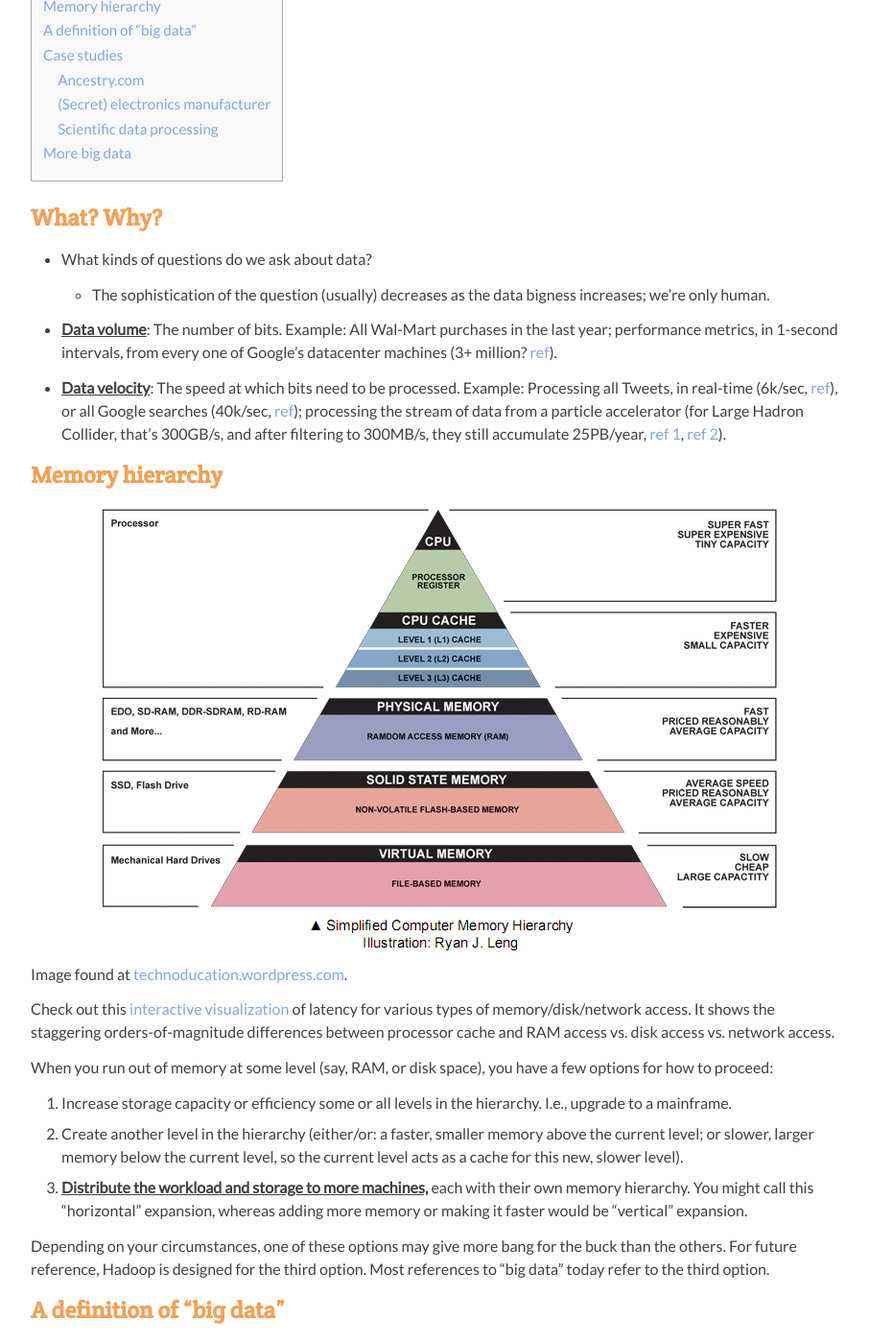
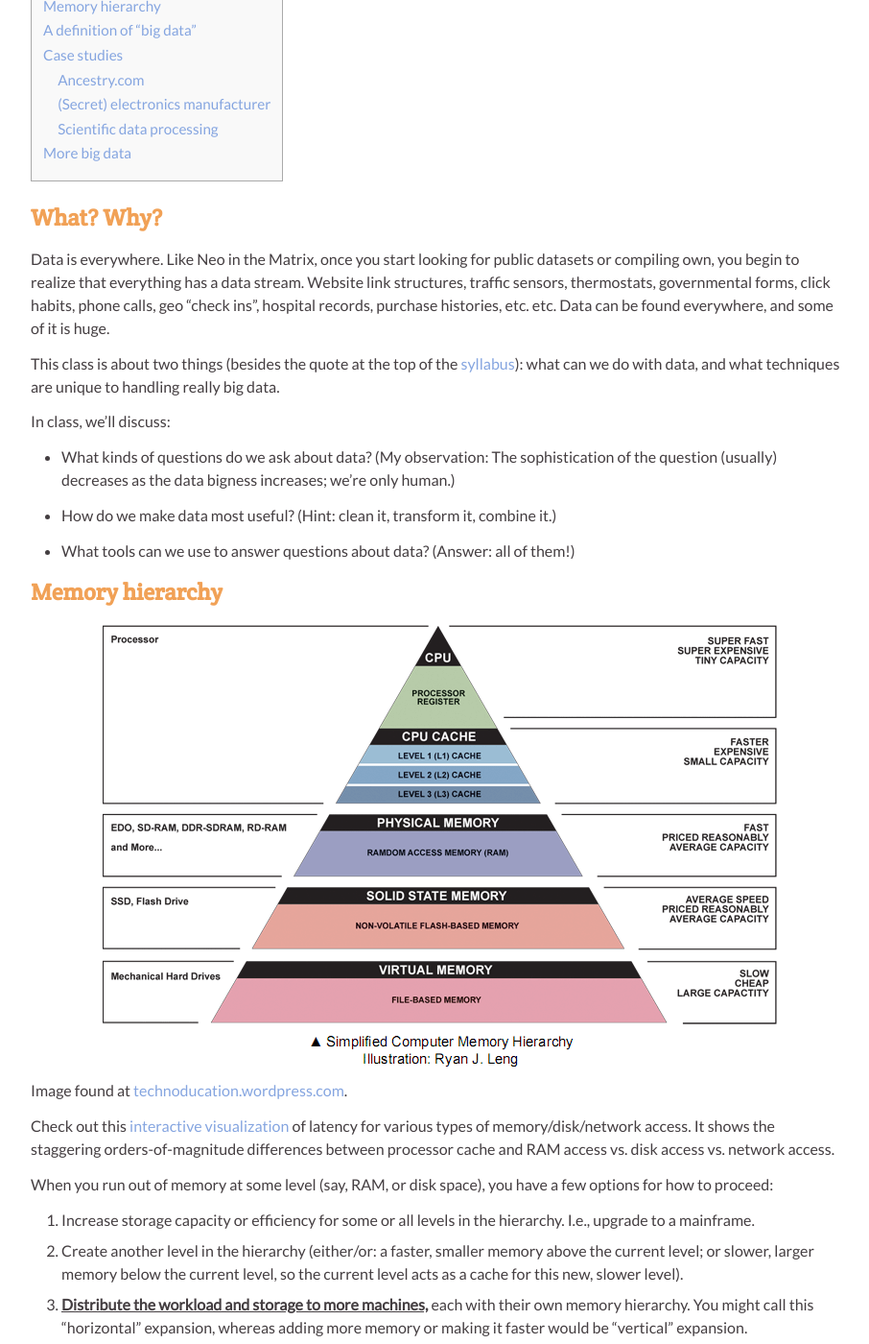
Before and after one commit to joshuaeckroth/cinf401-website, a Jekyll site: the page built from notes/big-data.markdown, in a window 1280 px wide and 1400 px high, scrolled down 531 px. Shown: the whole window at 96% size, without its empty margins (183-1089 px from the left). Built offline with Jekyll 4.4.1, drawn with Linux system fonts in a browser that asks for light colours; Markdown is read by kramdown in place of the engine named in the settings; some of the changed text lies outside the part shown.

Commit message:
Improved big data explanation.

```diff
--- a/notes/big-data.markdown
+++ b/notes/big-data.markdown
@@ -13,13 +13,17 @@
 
 ## What? Why?
 
-- What kinds of questions do we ask about data?
+Data is everywhere. Like Neo in the Matrix, once you start looking for public datasets or compiling own, you begin to realize that everything has a data stream. Website link structures, traffic sensors, thermostats, governmental forms, click habits, phone calls, geo "check ins", hospital records, purchase histories, etc. etc. Data can be found everywhere, and some of it is huge.
 
-  - The sophistication of the question (usually) decreases as the data bigness increases; we're only human.
+This class is about two things (besides the quote at the top of the [syllabus](/notes/syllabus.html)): what can we do with data, and what techniques are unique to handling really big data.
 
-- **Data volume**: The number of bits. Example: All Wal-Mart purchases in the last year; performance metrics, in 1-second intervals, from every one of Google's datacenter machines (3+ million? [ref](https://plus.google.com/+JamesPearn/posts/VaQu9sNxJuY)).
+In class, we'll discuss:
 
-- **Data velocity**: The speed at which bits need to be processed. Example: Processing all Tweets, in real-time (6k/sec, [ref](http://www.internetlivestats.com/twitter-statistics/)), or all Google searches (40k/sec, [ref](http://www.internetlivestats.com/google-search-statistics/)); processing the stream of data from a particle accelerator (for Large Hadron Collider, that's 300GB/s, and after filtering to 300MB/s, they still accumulate 25PB/year, [ref 1](http://en.wikipedia.org/wiki/Large_Hadron_Collider#Computing_resources), [ref 2](http://en.wikipedia.org/wiki/Worldwide_LHC_Computing_Grid)).
+- What kinds of questions do we ask about data? (My observation: The sophistication of the question (usually) decreases as the data bigness increases; we're only human.)
+
+- How do we make data most useful? (Hint: clean it, transform it, combine it.)
+
+- What tools can we use to answer questions about data? (Answer: all of them!)
 
 ## Memory hierarchy
 
@@ -31,7 +35,7 @@
 
 When you run out of memory at some level (say, RAM, or disk space), you have a few options for how to proceed:
 
-1. Increase storage capacity or efficiency some or all levels in the hierarchy. I.e., upgrade to a mainframe.
+1. Increase storage capacity or efficiency for some or all levels in the hierarchy. I.e., upgrade to a mainframe.
 2. Create another level in the hierarchy (either/or: a faster, smaller memory above the current level; or slower, larger memory below the current level, so the current level acts as a cache for this new, slower level).
 3. **Distribute the workload and storage to more machines,** each with their own memory hierarchy. You might call this "horizontal" expansion, whereas adding more memory or making it faster would be "vertical" expansion.
 
@@ -39,9 +43,18 @@
 
 ## A definition of "big data"
 
-Here is my definition:
+Big data is somewhat a fad, but also very important when the data is actually big. When the data is actually small, big data techniques should not be used (they are too slow). So what makes data "big"?
 
-> A data mining/analysis task may be described as "big data" if the data to be processed is too voluminous to fit into any **single** "commodity" data storage system or has such high velocity to require **more than one** commodity machine to consume.
+First, some auxiliary definitions:
+
+- **Data volume**: The number of bits. Examples: All Wal-Mart purchases in the last year (they have 100 million customers per week; [source](http://www.businesspundit.com/stats-on-walmart/)). Or, performance metrics, in 1-second intervals, from every one of Google's datacenter machines (3+ million? [ref](https://plus.google.com/+JamesPearn/posts/VaQu9sNxJuY)).
+
+- **Data velocity**: The speed at which bits need to be processed. Examples: All Tweets, in real-time (6k/sec, [ref](http://www.internetlivestats.com/twitter-statistics/)). Or, all Google searches (40k/sec, [ref](http://www.internetlivestats.com/google-search-statistics/)). Or, the stream of data from a particle accelerator (for the Large Hadron Collider, that's 300GB/s, and after filtering to 300MB/s, they still accumulate 25PB/year, [ref 1](http://en.wikipedia.org/wiki/Large_Hadron_Collider#Computing_resources), [ref 2](http://en.wikipedia.org/wiki/Worldwide_LHC_Computing_Grid)).
+
+
+Now, here is my definition of "big data":
+
+> A data mining/analysis task may be described as "big data" if the data to be processed has such high volume or velocity that **more than one** commodity machine is required to store and/or process the data.
 
 I define a "commodity" data storage system and "commodity" machine as those that may be found in a typical small-to-medium business's data center. Current (2015) examples include:
 
@@ -98,7 +111,7 @@
 >
 > [T]he use of Hadoop allows to speed up calculations by a factor that equals the number of worker nodes, except for startup effects, which are relatively small when the execution time of individual tasks is large enough.
 
-Zhang, Chen, Hans De Sterck, Ashraf Aboulnaga, Haig Djambazian, and Rob Sladek. "Case study of scientific data processing on a cloud using Hadoop." In High performance computing systems and applications, pp. 400-415. Springer Berlin Heidelberg, 2010. [PDF](http://202.154.59.182/mfile/files/Information%20System/High%20Performance%20Computing%20Systems%20and%20Applications%3B%2023rd%20HPCS%202009/Chapter%2029%20Case%20Study%20of%20Scientific%20Data%20Processing%20on%20a%20Cloud%20Using%20Hadoop.pdf).
+From: Chen Zhang, Hans De Sterck, Ashraf Aboulnaga, Haig Djambazian, and Rob Sladek. "Case study of scientific data processing on a cloud using Hadoop." In High performance computing systems and applications, pp. 400-415. Springer Berlin Heidelberg, 2010. [PDF](http://202.154.59.182/mfile/files/Information%20System/High%20Performance%20Computing%20Systems%20and%20Applications%3B%2023rd%20HPCS%202009/Chapter%2029%20Case%20Study%20of%20Scientific%20Data%20Processing%20on%20a%20Cloud%20Using%20Hadoop.pdf).
 
 ## More big data
 
```
